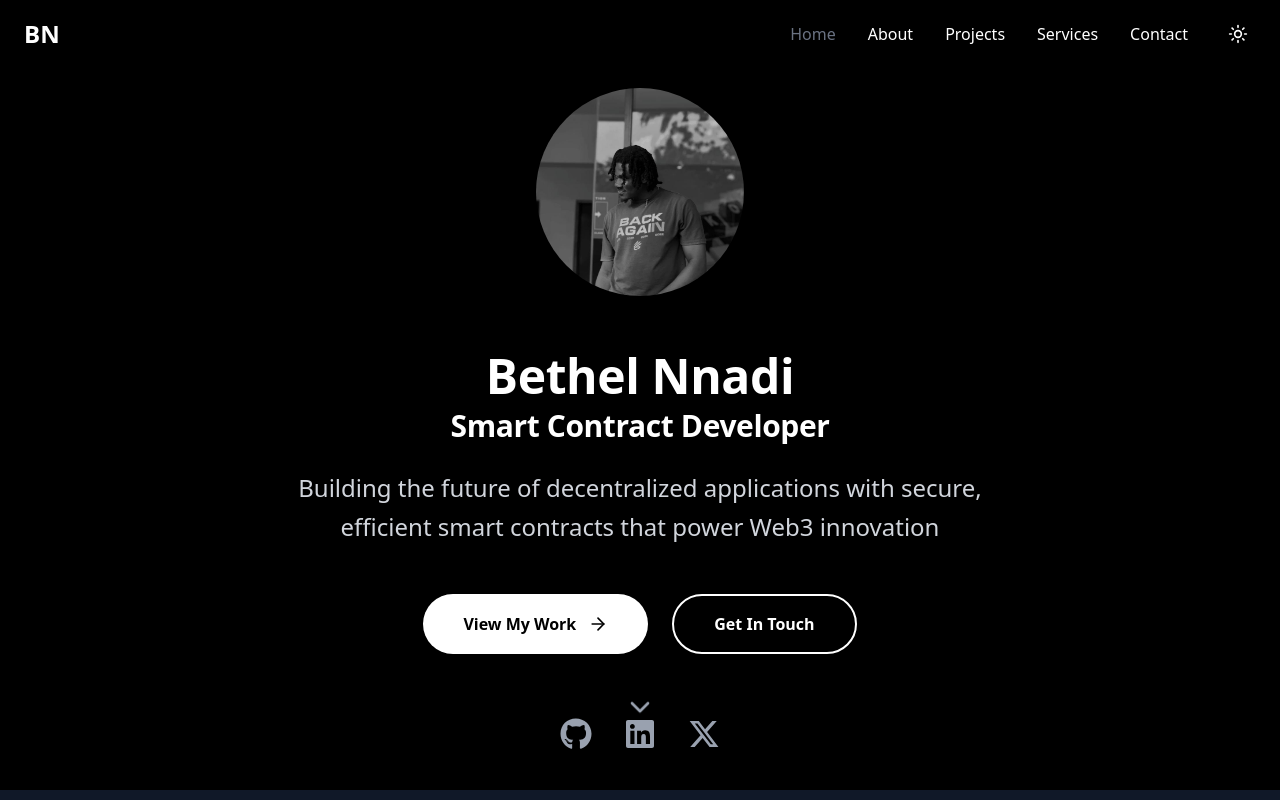
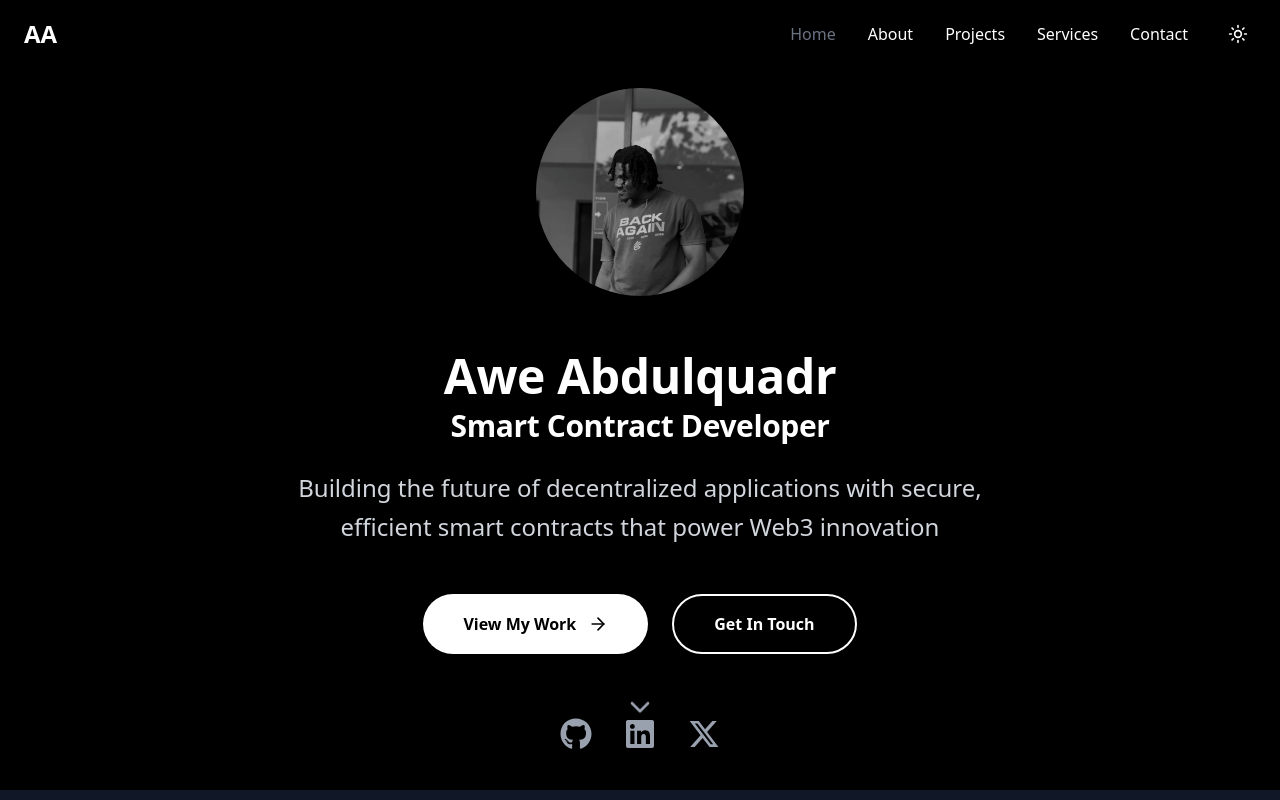
Before and after one commit to Quadr001/Blockchain-Portfolio, a React (Vite) app: page / in a window 1280 px wide. Shown: the top 800 px of the page. Built offline with nearby package versions, Linux system fonts and the light colour scheme.

Commit message:
Update personal information in Portfolio component

```diff
--- a/src/Portfolio.jsx
+++ b/src/Portfolio.jsx
@@ -38,9 +38,9 @@ const Portfolio = () => {
 
 
 
-    const myemail ='mrlite402@gmail.com';
-    const myname ='Bethel Nnadi'
-    const acronym ='BN'
+    const myemail ='awequadr15@gmail.com';
+    const myname ='Awe Abdulquadr'
+    const acronym ='AA'
 
 
     const handleSubmit = (e, preferredMethod = null) => {
```
